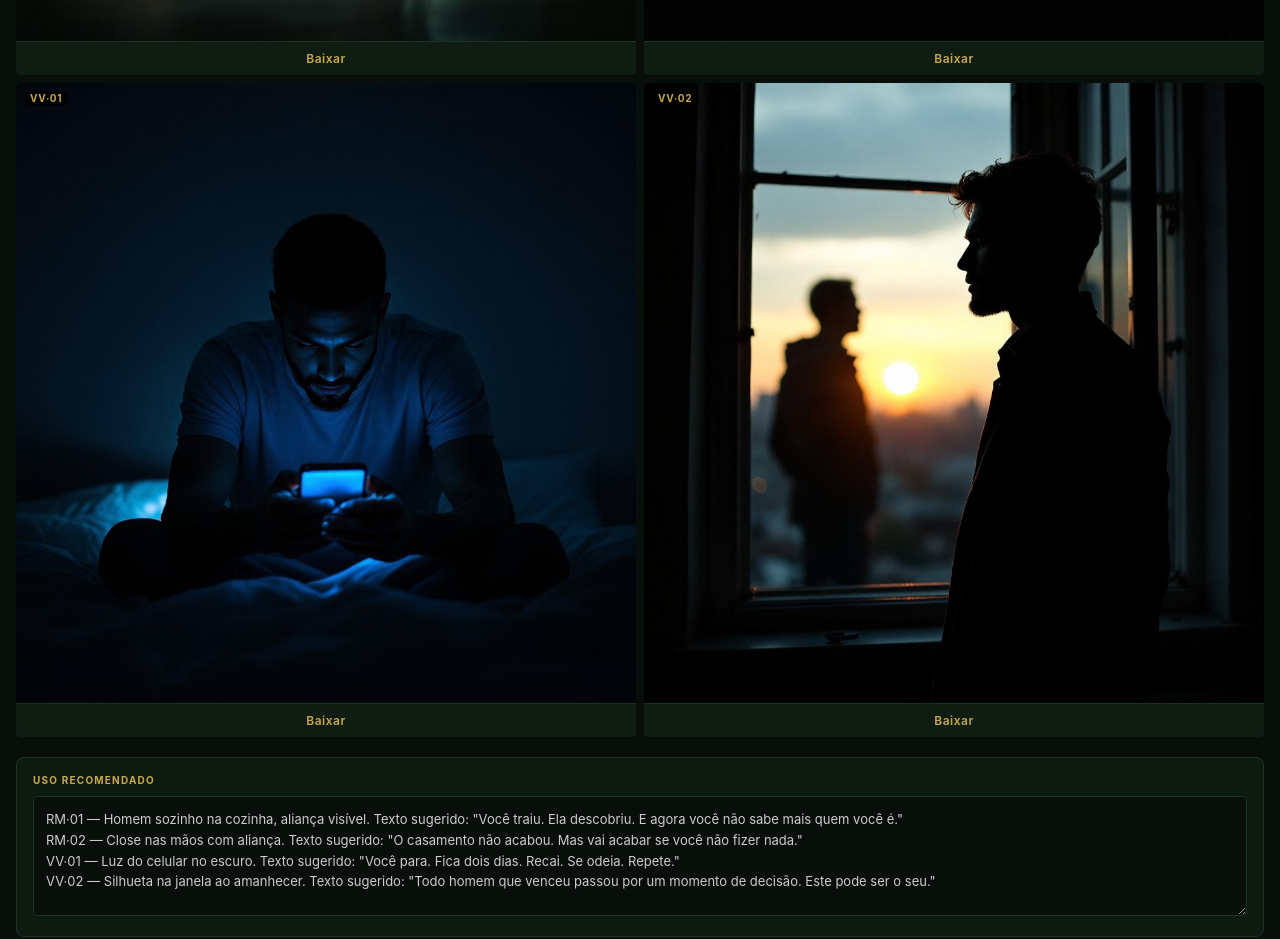
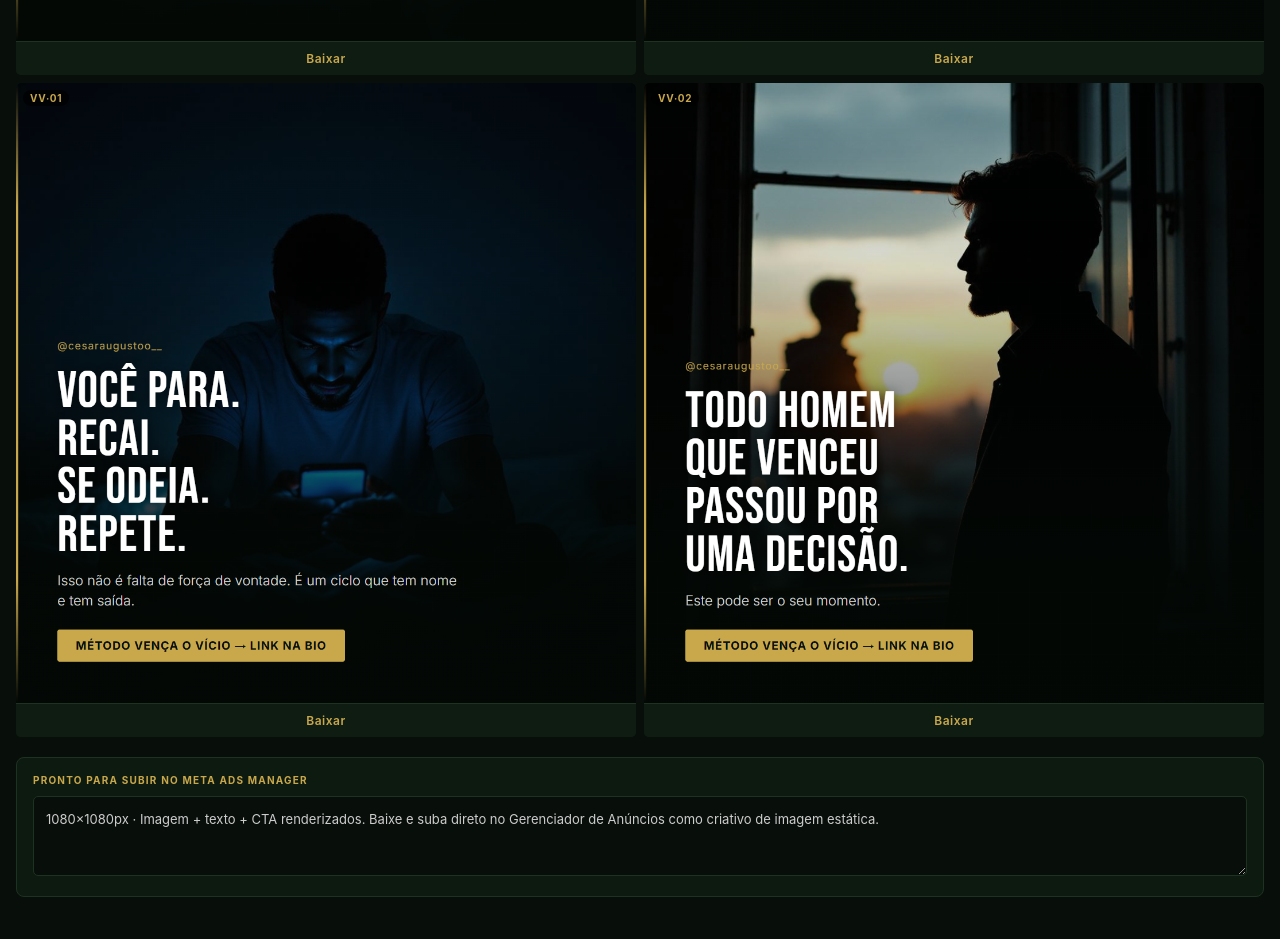
Before and after one commit to cesaraugustopsi53-ctrl/reconstrucao-masculina, a plain HTML site: page carrosseis/index.html in a window 1280 px wide. Shown: the part 722-1661 px from the top of the page. Drawn offline with Linux system fonts and the light colour scheme.

Commit message:
feat: 4 imagens estáticas prontas para Meta Ads (texto + CTA renderizados)

```diff
--- a/carrosseis/index.html
+++ b/carrosseis/index.html
@@ -57,31 +57,28 @@
   <div class="grid">
     <div class="card">
       <span class="num">RM·01</span>
-      <img src="imagens-estaticas/rm-estatica-01.jpg" loading="lazy">
-      <a class="btn-dl" href="imagens-estaticas/rm-estatica-01.jpg" download="rm-estatica-01.jpg">Baixar</a>
+      <img src="imagens-estaticas/rm-ad-01.png" loading="lazy">
+      <a class="btn-dl" href="imagens-estaticas/rm-ad-01.png" download="rm-ad-01.png">Baixar</a>
     </div>
     <div class="card">
       <span class="num">RM·02</span>
-      <img src="imagens-estaticas/rm-estatica-02.jpg" loading="lazy">
-      <a class="btn-dl" href="imagens-estaticas/rm-estatica-02.jpg" download="rm-estatica-02.jpg">Baixar</a>
+      <img src="imagens-estaticas/rm-ad-02.png" loading="lazy">
+      <a class="btn-dl" href="imagens-estaticas/rm-ad-02.png" download="rm-ad-02.png">Baixar</a>
     </div>
     <div class="card">
       <span class="num">VV·01</span>
-      <img src="imagens-estaticas/vv-estatica-01.jpg" loading="lazy">
-      <a class="btn-dl" href="imagens-estaticas/vv-estatica-01.jpg" download="vv-estatica-01.jpg">Baixar</a>
+      <img src="imagens-estaticas/vv-ad-01.png" loading="lazy">
+      <a class="btn-dl" href="imagens-estaticas/vv-ad-01.png" download="vv-ad-01.png">Baixar</a>
     </div>
     <div class="card">
       <span class="num">VV·02</span>
-      <img src="imagens-estaticas/vv-estatica-02.jpg" loading="lazy">
-      <a class="btn-dl" href="imagens-estaticas/vv-estatica-02.jpg" download="vv-estatica-02.jpg">Baixar</a>
+      <img src="imagens-estaticas/vv-ad-02.png" loading="lazy">
+      <a class="btn-dl" href="imagens-estaticas/vv-ad-02.png" download="vv-ad-02.png">Baixar</a>
     </div>
   </div>
   <div class="legenda-box">
-    <div class="legenda-label">Uso recomendado</div>
-    <textarea class="legenda-text" readonly style="min-height:120px;">RM·01 — Homem sozinho na cozinha, aliança visível. Texto sugerido: "Você traiu. Ela descobriu. E agora você não sabe mais quem você é."
-RM·02 — Close nas mãos com aliança. Texto sugerido: "O casamento não acabou. Mas vai acabar se você não fizer nada."
-VV·01 — Luz do celular no escuro. Texto sugerido: "Você para. Fica dois dias. Recai. Se odeia. Repete."
-VV·02 — Silhueta na janela ao amanhecer. Texto sugerido: "Todo homem que venceu passou por um momento de decisão. Este pode ser o seu."</textarea>
+    <div class="legenda-label">Pronto para subir no Meta Ads Manager</div>
+    <textarea class="legenda-text" readonly style="min-height:80px;">1080×1080px · Imagem + texto + CTA renderizados. Baixe e suba direto no Gerenciador de Anúncios como criativo de imagem estática.</textarea>
   </div>
 </div>
 
```
Also changed, not shown: carrosseis/imagens-estaticas/rm-ad-01.png (added), carrosseis/imagens-estaticas/rm-ad-02.png (added), carrosseis/imagens-estaticas/vv-ad-01.png (added), carrosseis/imagens-estaticas/vv-ad-02.png (added).
